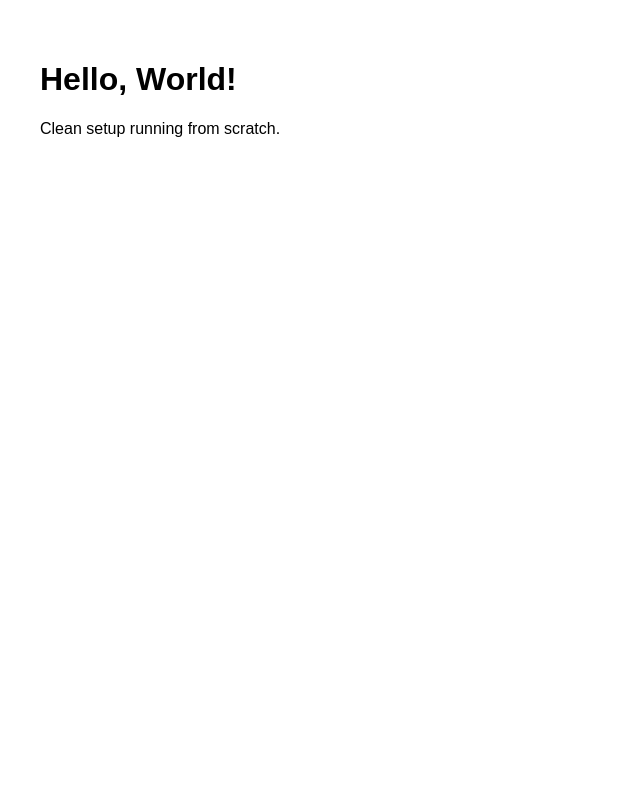
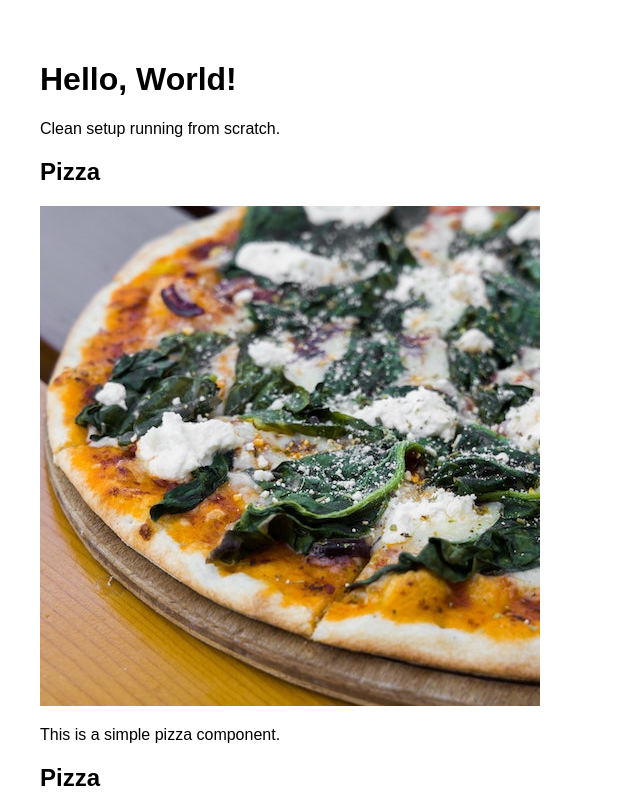
Before and after one commit to eldrich27/pizza-menu, a React (Vite) app in the folder pizza-menu-app/: page / in a window 1280 px wide. Shown: the top 800 px of the page, without its empty margins (0-640 px from the left). Built offline with nearby package versions, Linux system fonts and the light colour scheme.

Commit message:
Added a Pizza component

```diff
--- a/pizza-menu-app/src/App.tsx
+++ b/pizza-menu-app/src/App.tsx
@@ -1,8 +1,13 @@
+import Pizza from "./components/Pizza";
+
+
 export default function App() {
   return (
     <main style={{ fontFamily: "sans-serif", padding: "2rem" }}>
       <h1>Hello, World!</h1>
       <p>Clean setup running from scratch.</p>
+      <Pizza />
+      <Pizza />
     </main>
   );
 }
--- a/pizza-menu-app/src/components/Pizza.tsx
+++ b/pizza-menu-app/src/components/Pizza.tsx
@@ -1,8 +1,9 @@
 export default function Pizza() {
   return (
     <div>
-      <h2>Pizza</h2>
-      <p>This is a simple pizza component.</p>
+        <h2>Pizza</h2>
+        <img src="/pizzas/spinaci.jpg" alt="Spinaci Pizza" />
+        <p>This is a simple pizza component.</p>
     </div>
   );
 }
```
